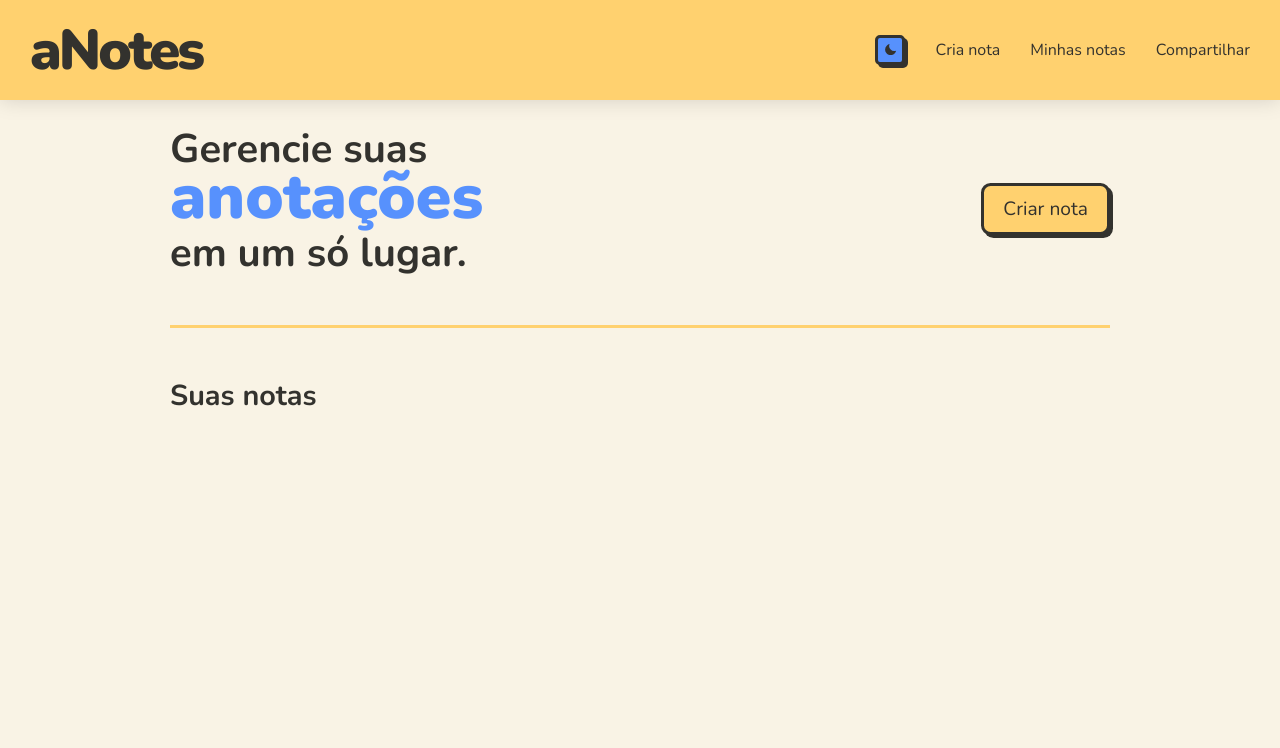
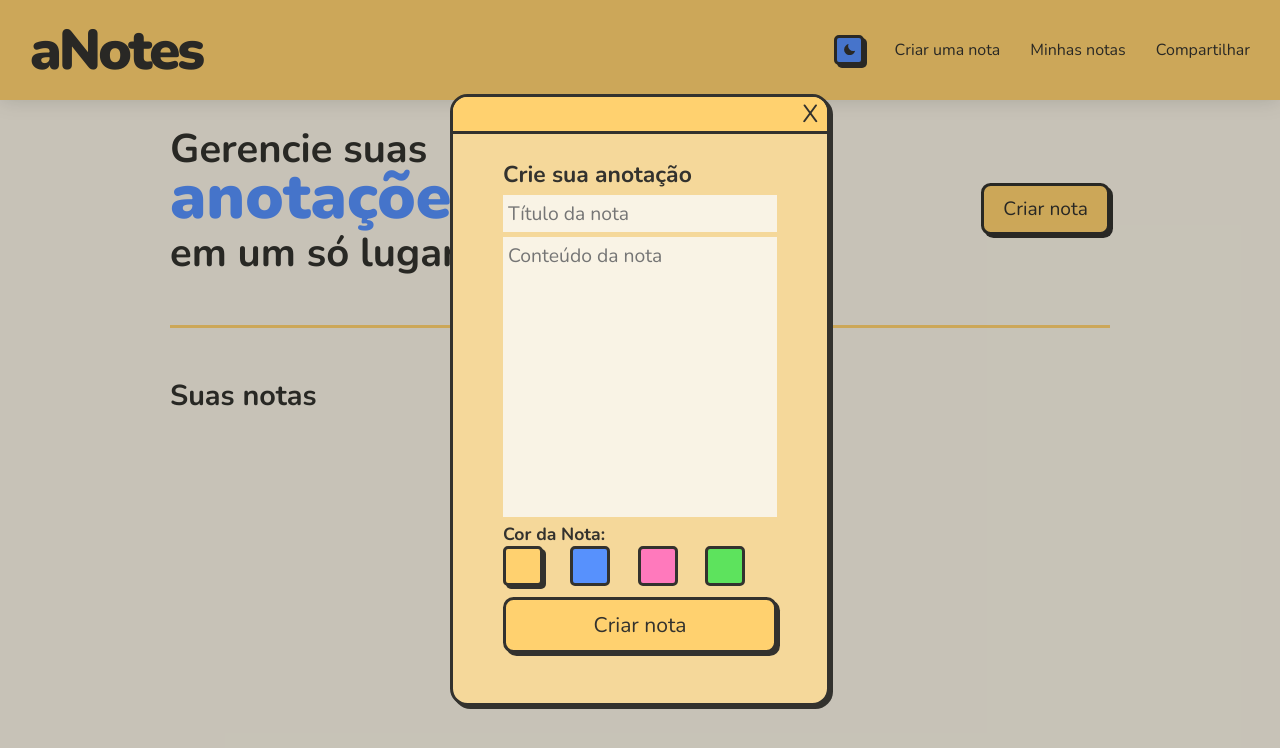
Before and after one commit to ViniMagaa/anotes, a React (Create React App) app: page / in a window 1280 px wide. Both pictures are taken after a click on the button "Criar nota". Shown: the top 748 px of the page. Built offline with nearby package versions, Linux system fonts and the light colour scheme.

Commit message:
feat: exibindo o FormNewNote dinamicamente com useContext

```diff
--- a/src/App.jsx
+++ b/src/App.jsx
@@ -1,12 +1,13 @@
+import Provider from "./context/Provider";
 import Header from "./components/Header/Header";
 import Main from "./components/Main";
 
 function App() {
 	return (
-		<div className="App">
+		<Provider>
 			<Header />
 			<Main />
-		</div>
+		</Provider>
 	);
 }
 
--- a/src/components/ButtonCreateNote/ButtonCreateNote.jsx
+++ b/src/components/ButtonCreateNote/ButtonCreateNote.jsx
@@ -1,8 +1,8 @@
 import "./ButtonCreateNote.css";
 
-function ButtonCreateNote() {
+function ButtonCreateNote({ handleClick = () => {} }) {
 	return (
-		<button type="submit" className="create-note">
+		<button type="submit" className="create-note" onClick={handleClick}>
 			Criar nota
 		</button>
 	);
--- a/src/components/Description/Description.jsx
+++ b/src/components/Description/Description.jsx
@@ -2,13 +2,22 @@ import ButtonCreateNote from "../ButtonCreateNote/ButtonCreateNote";
 
 import "./Description.css";
 
+import { useContext } from "react";
+import NotesContext from "../../context/NotesContext";
+
 function Description() {
+	const { setIsFormNewNoteVisible } = useContext(NotesContext);
+
+	function handleOnClick() {
+		setIsFormNewNoteVisible(true);
+	}
+
 	return (
 		<div className="description">
 			<h2>
 				Gerencie suas <span>anotações</span> em um só lugar.
 			</h2>
-			<ButtonCreateNote />
+			<ButtonCreateNote handleClick={handleOnClick} />
 		</div>
 	);
 }
--- a/src/components/FormNewNote/FormNewNote.css
+++ b/src/components/FormNewNote/FormNewNote.css
@@ -7,6 +7,7 @@
 	left: 0;
 	display: none;
 	place-items: center;
+	z-index: 1000;
 }
 
 .container-form {
--- a/src/components/FormNewNote/FormNewNote.jsx
+++ b/src/components/FormNewNote/FormNewNote.jsx
@@ -1,14 +1,29 @@
-import { useState } from "react";
+import { useState, useEffect } from "react";
 
 import NoteColor from "../NoteColor/NoteColor";
 import ButtonCreateNote from "../ButtonCreateNote/ButtonCreateNote";
 
 import "./FormNewNote.css";
 
+import { useContext } from "react";
+import NotesContext from "../../context/NotesContext";
+
 function FormNewNote() {
 	const [title, setTitle] = useState("");
 	const [content, setContent] = useState("");
 	const [color, setColor] = useState("yellow");
+	const { isFormNewNoteVisible, setIsFormNewNoteVisible } = useContext(NotesContext);
+
+	useEffect(() => {
+		const formNewNote = document.getElementById("form-new-note");
+		if (formNewNote) {
+			if (isFormNewNoteVisible) {
+				formNewNote.style.display = "grid";
+			} else {
+				formNewNote.style.display = "none";
+			}
+		}
+	}, [isFormNewNoteVisible]);
 
 	function addNote(e) {
 		e.preventDefault();
@@ -32,11 +47,20 @@ function FormNewNote() {
 		setColor(color);
 	}
 
+	function handleClose() {
+		setTitle("");
+		setContent("");
+		setColor("yellow");
+		setIsFormNewNoteVisible(false);
+	}
+
 	return (
-		<div className="max-container-form">
+		<div className="max-container-form" id="form-new-note">
 			<div className="container-form">
 				<div className="close-form">
-					<button id="close">X</button>
+					<button id="close" onClick={handleClose}>
+						X
+					</button>
 				</div>
 				<form className="form" onSubmit={addNote}>
 					<h1>Crie sua anotação</h1>
--- a/src/components/Header/Header.css
+++ b/src/components/Header/Header.css
@@ -37,7 +37,7 @@ nav button.mode {
 	box-shadow: var(--box-shadow);
 	transition: 0.3s;
 	cursor: pointer;
-	z-index: 999;
+	z-index: 100;
 }
 
 nav button.mode:hover {
@@ -51,7 +51,7 @@ nav .hamburger {
 	flex-direction: column;
 	justify-content: space-between;
 	cursor: pointer;
-	z-index: 999;
+	z-index: 100;
 }
 
 nav .hamburger div {
@@ -67,11 +67,14 @@ nav ul {
 	gap: 30px;
 }
 
+nav ul li,
 nav ul li a {
 	color: var(--text-color);
 	text-decoration: none;
+	cursor: pointer;
 }
 
+nav ul li:hover,
 nav ul li a:hover {
 	text-decoration: underline;
 }
--- a/src/components/Header/Header.jsx
+++ b/src/components/Header/Header.jsx
@@ -1,11 +1,19 @@
 import { BiSolidMoon } from "react-icons/bi";
 
 import "./Header.css";
+import { useContext } from "react";
+import NotesContext from "../../context/NotesContext";
 
 function Header() {
+	const { setIsFormNewNoteVisible } = useContext(NotesContext);
+
 	function toggleMenu() {
 		const nav = document.getElementById("nav-bar");
 		nav.classList.toggle("active");
+	}
+
+	function handleCreateNote() {
+		setIsFormNewNoteVisible(true);
 	}
 
 	return (
@@ -21,15 +29,11 @@ function Header() {
 					<div></div>
 				</div>
 				<ul>
-					<li>
-						<a href="/">Cria nota</a>
-					</li>
+					<li onClick={handleCreateNote}>Criar uma nota</li>
 					<li>
 						<a href="#notes">Minhas notas</a>
 					</li>
-					<li>
-						<a href="/">Compartilhar</a>
-					</li>
+					<li>Compartilhar</li>
 				</ul>
 			</nav>
 		</header>
--- a/src/components/NoteColor/NoteColor.css
+++ b/src/components/NoteColor/NoteColor.css
@@ -13,7 +13,7 @@
 	background-color: var(--light-gray);
 	border: var(--border);
 	border-radius: 5px;
-	transition: var(--transition);
+	transition: 0.2s;
 }
 
 input.box {
--- /dev/null
+++ b/src/context/NotesContext.js
@@ -0,0 +1,5 @@
+import { createContext } from "react";
+
+const NoteContext = createContext();
+
+export default NoteContext;
--- /dev/null
+++ b/src/context/Provider.jsx
@@ -0,0 +1,15 @@
+import { useState } from "react";
+import NotesContext from "./NotesContext";
+
+function Provider({ children }) {
+	const [isFormNewNoteVisible, setIsFormNewNoteVisible] = useState(false);
+
+	const value = {
+		isFormNewNoteVisible,
+		setIsFormNewNoteVisible,
+	};
+
+	return <NotesContext.Provider value={value}>{children}</NotesContext.Provider>;
+}
+
+export default Provider;
```
